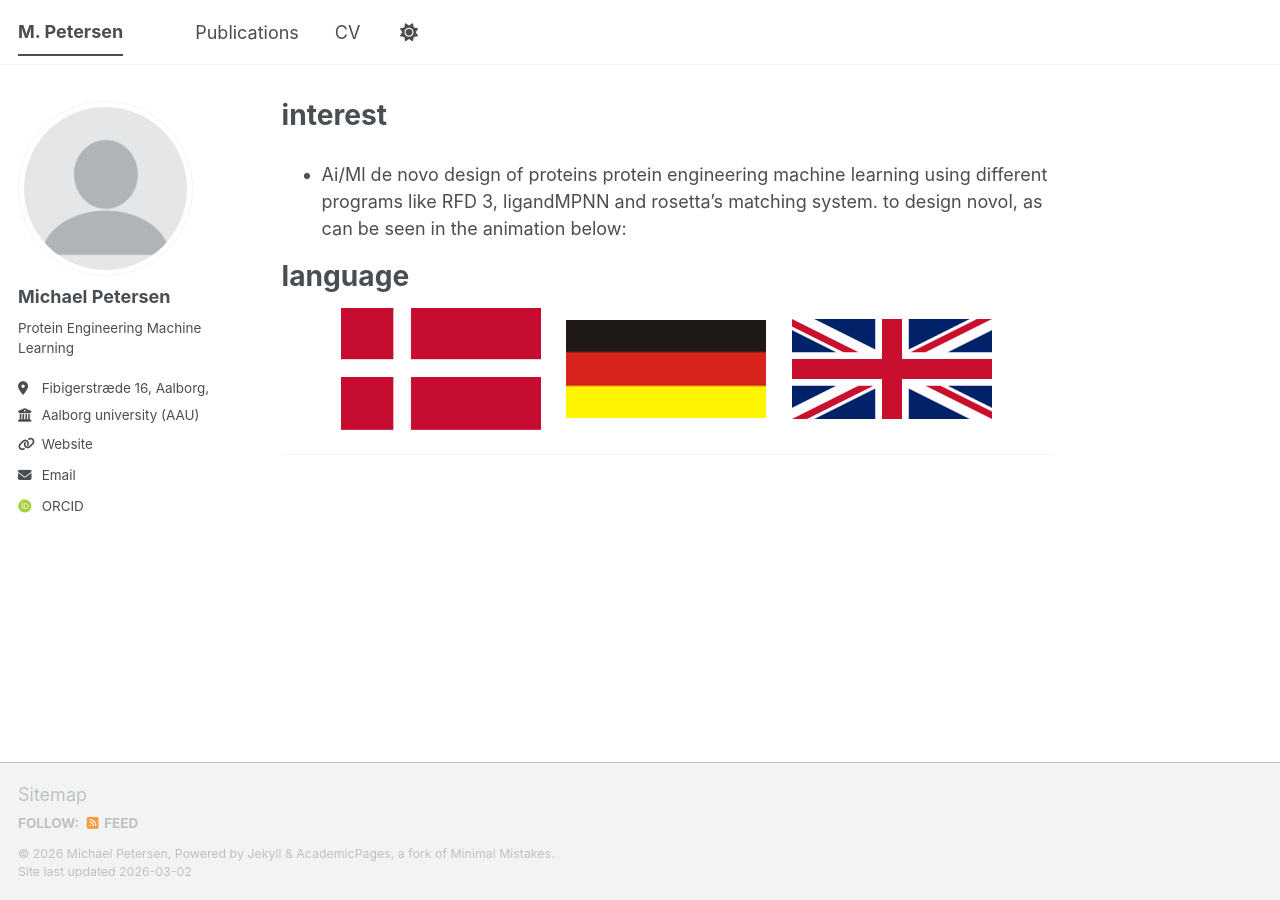
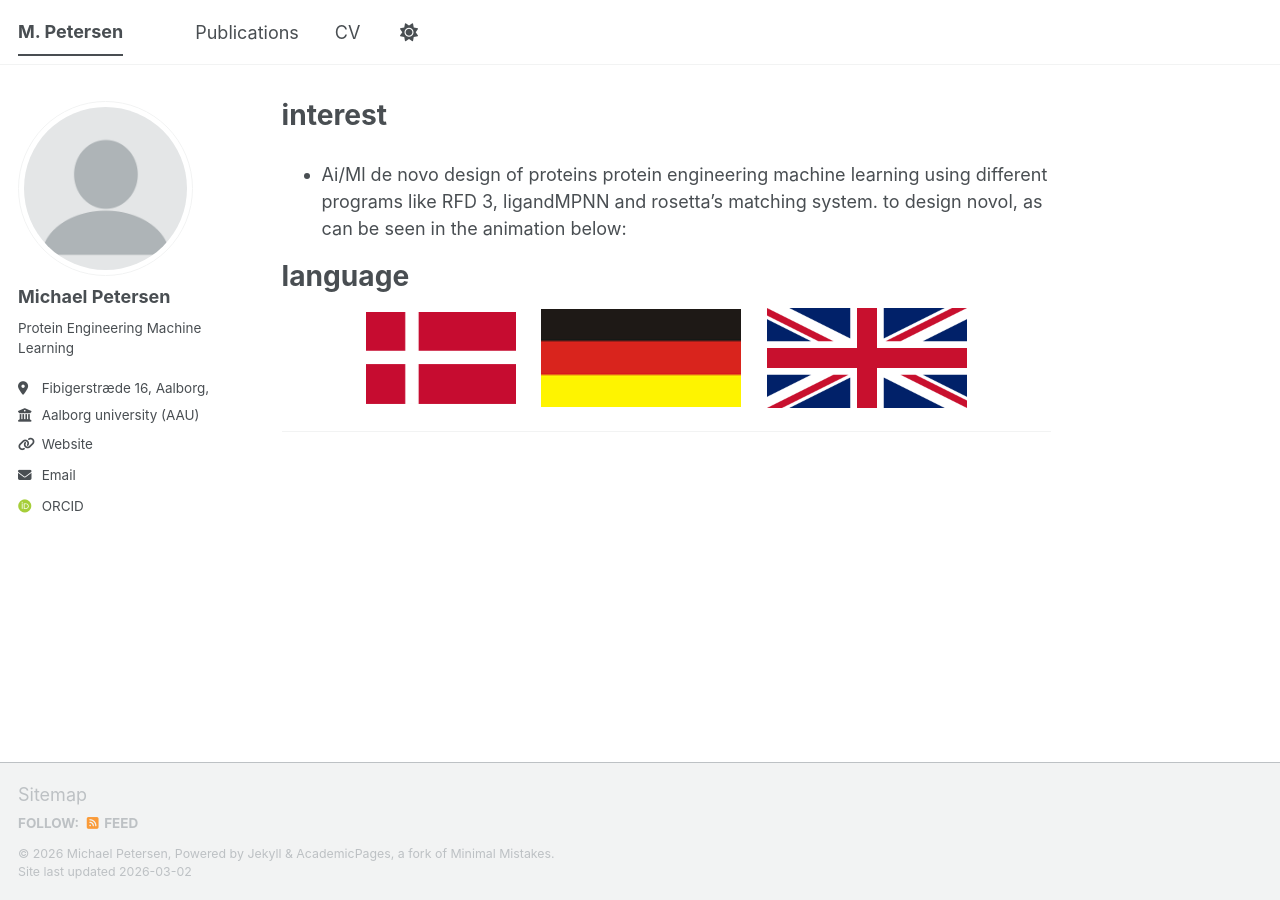
Before and after one commit to michipetersen18-rgb/cv_michael, a Jekyll site: the page built from _pages/about.md, in a window 1280 px wide. Built offline with Jekyll 4.4.1, drawn with Linux system fonts in a browser that asks for light colours; some web fonts are replaced; a script bundle is joined from its source files by our own code; library files that are not in the unit come from our copies.

Commit message:
Update about.md

```diff
--- a/_pages/about.md
+++ b/_pages/about.md
@@ -17,7 +17,7 @@ language
 
 
 <p align="center">
-  <img src="images/dansk_flag.png" width="200" />
+  <img src="images/dansk_flag.png" width="150" />
    &nbsp;&nbsp;&nbsp;
   <img src="images/tysk_flag.png" width="200" />
    &nbsp;&nbsp;&nbsp;
```
